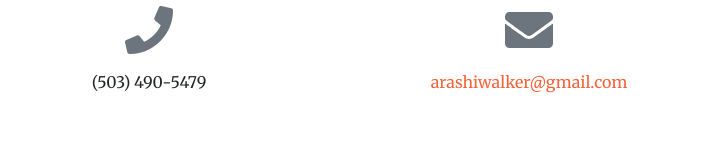
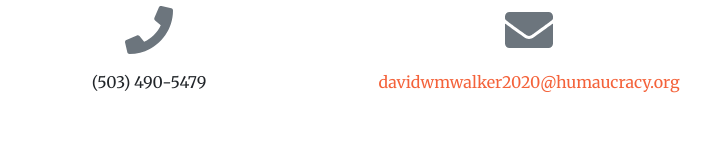
Before and after one commit to arashiwalker/humaucracy.org, a plain HTML site: page index.html in a window 1280 px wide. Shown: the part 2745-2905 px from the top of the page, without its empty margins (301-1011 px from the left). Drawn offline with nearby package versions, Linux system fonts and the light colour scheme.

Commit message:
email edit

```diff
--- a/index.html
+++ b/index.html
@@ -145,7 +145,7 @@
                     </div>
                     <div class="col-lg-4 mr-auto text-center">
                         <i class="fas fa-envelope fa-3x mb-3 text-muted"></i
-                        ><!-- Make sure to change the email address in BOTH the anchor text and the link target below!--><a class="d-block" href="mailto:arashiwalker@gmail.com">arashiwalker@gmail.com</a>
+                        ><!-- Make sure to change the email address in BOTH the anchor text and the link target below!--><a class="d-block" href="mailto:arashiwalker@gmail.com">davidwmwalker2020@humaucracy.org</a>
                     </div>
                 </div>
             </div>
```
